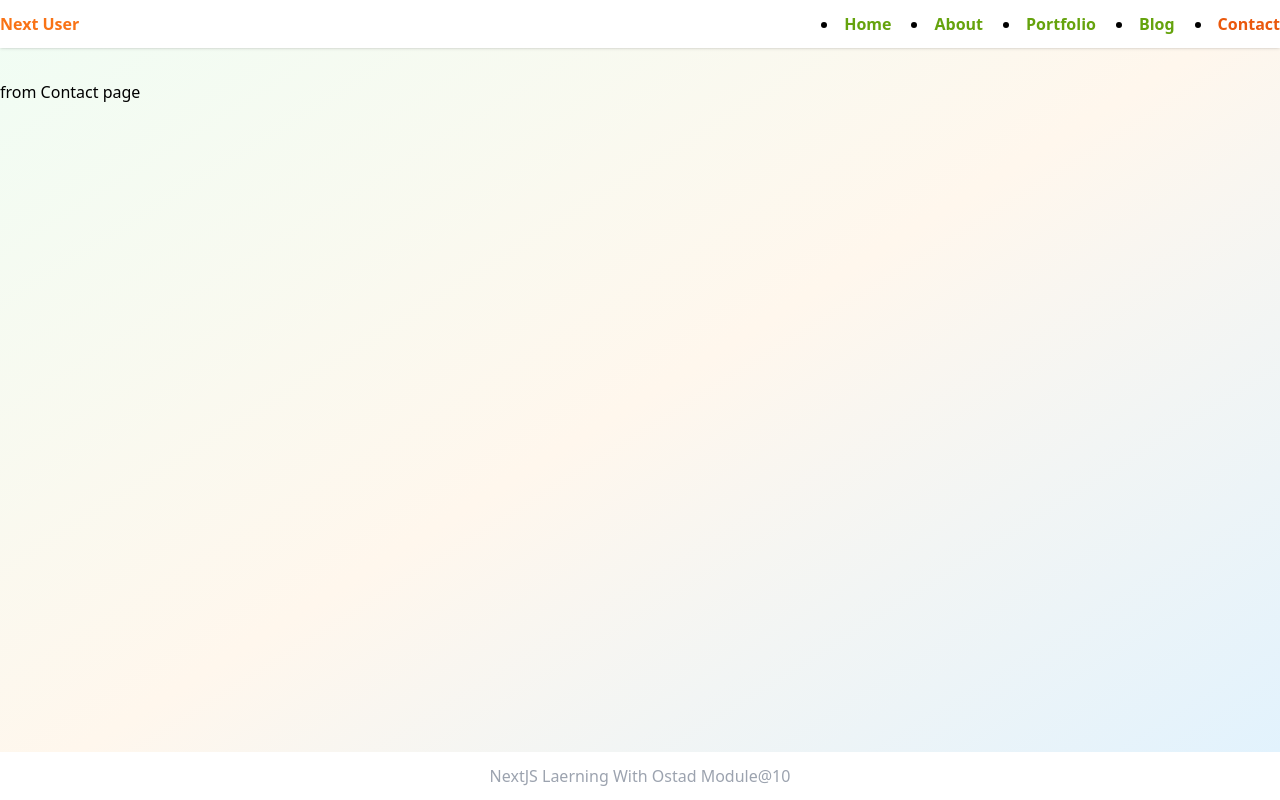
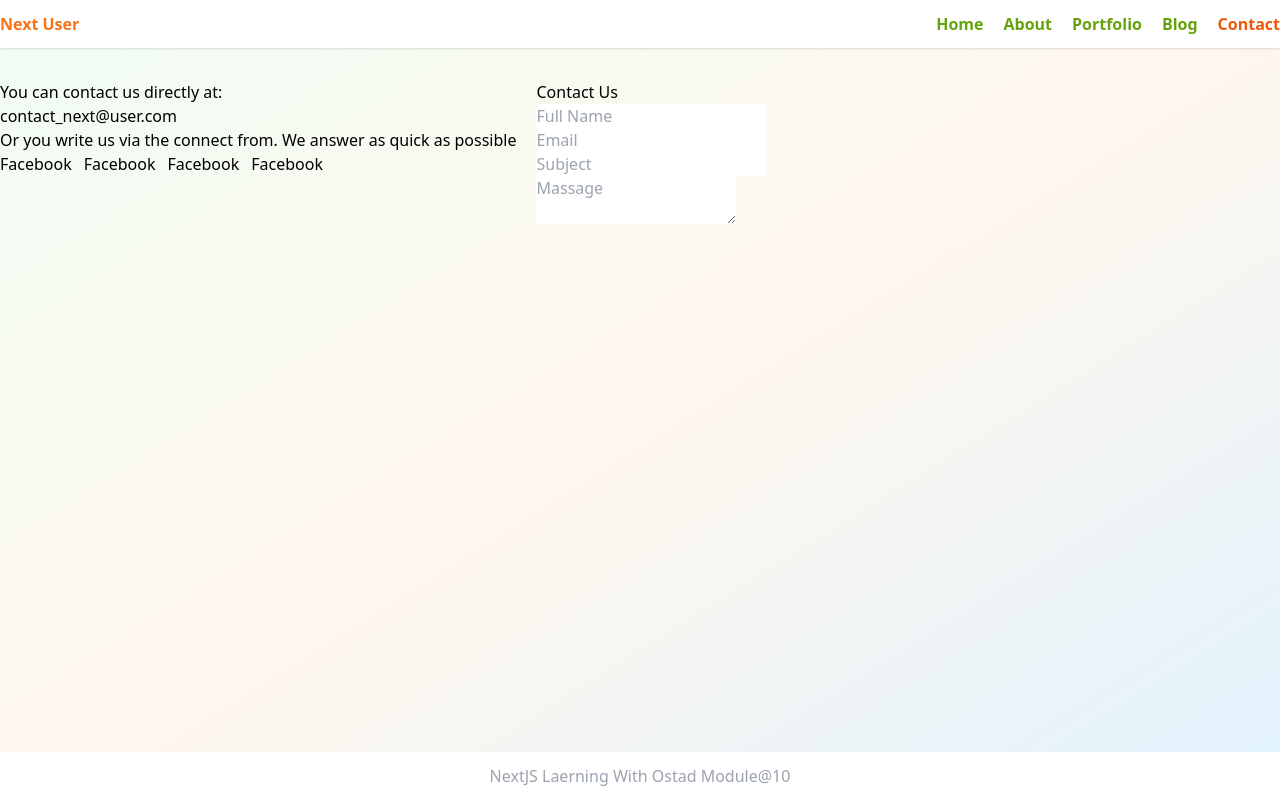
Before and after one commit to abdulhay103/intriduce-app, a Next.js app: page /contact in a window 1280 px wide. Built offline with nearby package versions, Linux system fonts and the light colour scheme.

Commit message:
contact Page structure

```diff
--- a/app/contact/page.jsx
+++ b/app/contact/page.jsx
@@ -1,9 +1,55 @@
+import Link from "next/link";
 import React from "react";
 
 const page = () => {
   return (
-    <div className="">
-      <h1>from Contact page</h1>
+    <div className="flex gap-5">
+      <div>
+        <h2>You can contact us directly at:</h2>
+        <p>contact_next@user.com</p>
+        <p>
+          Or you write us via the connect from. We answer as quick as possible
+        </p>
+        <ul className="flex gap-3">
+          <li>
+            <Link href="www.facebook.com" target="_blank">
+              Facebook
+            </Link>
+          </li>
+          <li>
+            <Link href="www.facebook.com" target="_blank">
+              Facebook
+            </Link>
+          </li>
+          <li>
+            <Link href="www.facebook.com" target="_blank">
+              Facebook
+            </Link>
+          </li>
+          <li>
+            <Link href="www.facebook.com" target="_blank">
+              Facebook
+            </Link>
+          </li>
+        </ul>
+      </div>
+      <div>
+        <h2>Contact Us</h2>
+        <form action="">
+          <div>
+            <input type="text" placeholder="Full Name" />
+          </div>
+          <div>
+            <input type="email" placeholder="Email" />
+          </div>
+          <div>
+            <input type="text" placeholder="Subject" />
+          </div>
+          <div>
+            <textarea type="text" placeholder="Massage" />
+          </div>
+        </form>
+      </div>
     </div>
   );
 };
--- a/app/src/utils/Header.jsx
+++ b/app/src/utils/Header.jsx
@@ -14,7 +14,7 @@ const Header = () => {
             Next User
           </Link>
         </div>
-        <div className="flex gap-5">
+        <ul className="flex gap-5">
           {navData.map((link) => {
             const isActive = pathname === link.href;
             return (
@@ -32,7 +32,7 @@ const Header = () => {
               </li>
             );
           })}
-        </div>
+        </ul>
       </nav>
     </header>
   );
```
